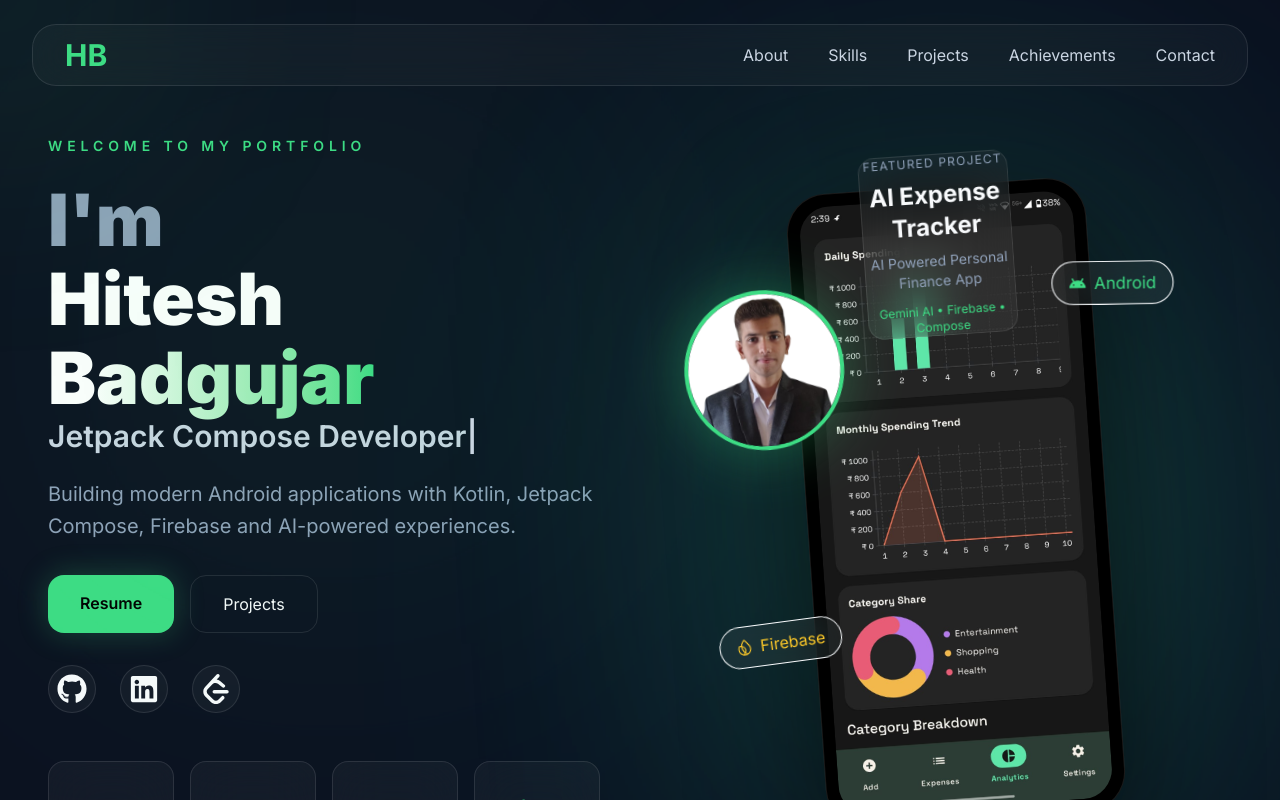
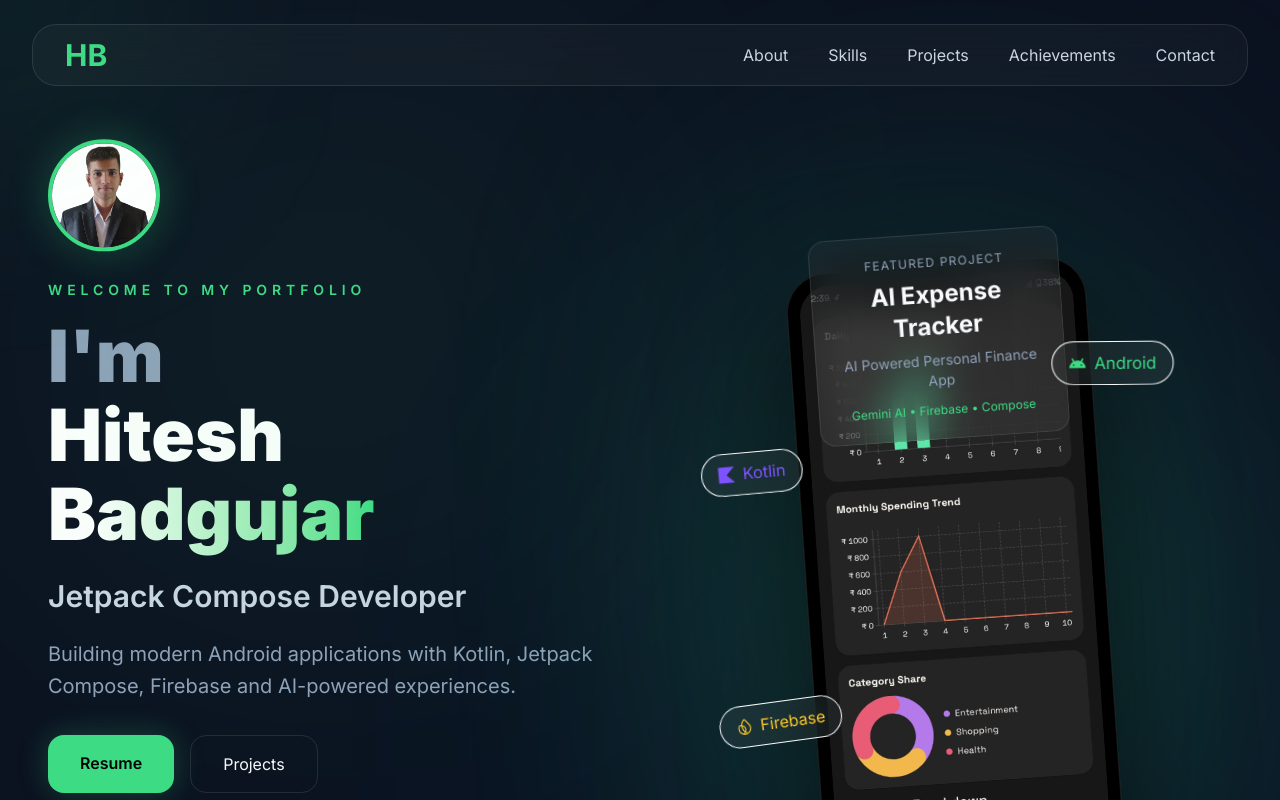
Before and after one commit to Hitesh-1501/portfolio, a React (Vite) app: page / in a window 1280 px wide. Shown: the top 800 px of the page. Built offline with nearby package versions, Linux system fonts and the light colour scheme.

Commit message:
update UI

```diff
--- a/src/components/PhoneMockup.jsx
+++ b/src/components/PhoneMockup.jsx
@@ -1,6 +1,5 @@
 import analytics from "../assets/images/analytics.png"
 import FloatingTech from "./FloatingTech";
-import ProfilePhoto from "./ProfilePhoto";
 
 const PhoneMockup = () => {
   return (
@@ -9,13 +8,22 @@
       relative
       w-[260px]
       lg:w-[300px]
-
       mx-auto
 
+      /* Base tilted position */
       rotate-[-4deg]
+
+      /* Smoothly resets to normal upright position on hover */
+      hover:rotate-0
+      hover:scale-[1.03]
+
+      transition-all
+      duration-500
+      ease-out
+      cursor-pointer
+      z-10
       "
     >
-      <ProfilePhoto />
       {/* Featured Project Card */}
       <div
         className="
@@ -30,8 +38,8 @@
         border
         border-white/10
         rounded-2xl
-        w - [250px]
-        p- 5
+        w-[250px]
+        p-5
         text-center
         "
       >
@@ -69,7 +77,7 @@
         </p>
       </div>
 
-      {/* Glow */}
+      {/* Glow Backdrop */}
       <div
         className="
         absolute
@@ -77,32 +85,22 @@
         bg-[#3DDC84]
         blur-[150px]
         opacity-30
+        pointer-events-none
         "
       />
 
       <FloatingTech />
 
-      {/* Phone */}
+      {/* Phone Shell Container */}
       <div
           className="
           relative
-
           rounded-[40px]
-
           border
           border-white/10
-
           bg-black
-
           p-3
-
           shadow-[0_40px_120px_rgba(0,0,0,0.6)]
-
-          hover:rotate-0
-          hover:scale-105
-
-          transition-all
-          duration-500
           "
         >
         <img
--- a/src/components/ProfilePhoto.jsx
+++ b/src/components/ProfilePhoto.jsx
@@ -5,31 +5,27 @@
   return (
     <motion.div
       animate={{
-        y: [-10, 10, -10],
+        y: [-4, 4, -4],
       }}
       transition={{
-        duration: 5,
+        duration: 4,
         repeat: Infinity,
+        ease: "easeInOut"
       }}
-      className="
-      absolute
-      -left-28
-      top-24
-      z-30
-      "
+      className="mb-2 self-start"
     >
       <div
         className="
         relative
-        w-40
-        h-40
+        w-24
+        h-24
+        sm:w-28
+        sm:h-28
         rounded-full
         overflow-hidden
-
         border-4
         border-[#3DDC84]
-
-        shadow-[0_0_60px_rgba(61,220,132,0.35)]
+        shadow-[0_0_40px_rgba(61,220,132,0.25)]
         "
       >
         <img
--- a/src/sections/Hero.jsx
+++ b/src/sections/Hero.jsx
@@ -11,6 +11,7 @@
 import Container from "../components/Container"
 import HeroStats from "../components/HeroStats"
 import PhoneMockup from "../components/PhoneMockup"
+import ProfilePhoto from "../components/ProfilePhoto" // <-- Imported Here
 
 import { personalInfo } from "../data/portfolioData"
 
@@ -73,13 +74,16 @@
           items-center
         "
         >
-          {/* Left */}
+          {/* Left Column */}
             <motion.div
               initial={{ opacity: 0, x: -60 }}
               animate={{ opacity: 1, x: 0 }}
               transition={{ duration: 0.8 }}
               className="flex flex-col loop"
             >
+
+            {/* PROFILE PHOTO INSERTED HERE: Clean layout integration */}
+            <ProfilePhoto />
 
             <motion.p
               initial={{ opacity: 0, y: 20 }}
@@ -91,6 +95,7 @@
               tracking-[0.35em]
               text-sm
               font-semibold
+              mt-6
               "
             >
               Welcome To My Portfolio
@@ -102,12 +107,10 @@
               animate={{ opacity: 1, y: 0 }}
               transition={{ delay: 0.4 }}
               className="
-              mt-6
-
+              mt-4
               text-5xl
               md:text-6xl
               lg:text-7xl
-
               font-black
               leading-[1.1]
               "
@@ -131,9 +134,22 @@
                 Hitesh Badgujar
               </span>
             </motion.h1>
+
+            <motion.h2
+              initial={{ opacity: 0, y: 20 }}
+              animate={{ opacity: 1, y: 0 }}
+              transition={{ delay: 0.6 }}
+              className="
+              mt-6
+              text-2xl
+              md:text-3xl
+              font-semibold
+              text-slate-300
+              "
+            >
             <TypeAnimation
               sequence={[
-                "Android== Developer",
+                "Android Developer",
                 1500,
                 "Jetpack Compose Developer",
                 1500,
@@ -151,6 +167,9 @@
               text-slate-300
               "
             />
+
+            </motion.h2>
+
             <p
              className="
               text-lg
@@ -225,22 +244,16 @@
                 className="
                 w-12
                 h-12
-
                 rounded-full
-
                 bg-white/[0.04]
                 border
                 border-white/10
-
                 flex
                 items-center
                 justify-center
-
                 hover:border-[#3DDC84]
                 hover:bg-[#3DDC84]/10
-
                 hover:-translate-y-1
-
                 transition-all
                 duration-300
                 "
@@ -252,22 +265,16 @@
                className="
                 w-12
                 h-12
-
                 rounded-full
-
                 bg-white/[0.04]
                 border
                 border-white/10
-
                 flex
                 items-center
                 justify-center
-
                 hover:border-[#3DDC84]
                 hover:bg-[#3DDC84]/10
-
                 hover:-translate-y-1
-
                 transition-all
                 duration-300
                 "
@@ -279,23 +286,17 @@
                 className="
                 w-12
                 h-12
-
                 rounded-full
-
                 bg-white/[0.04]
                 border
                 border-white/10
-
                 flex
                 items-center
                 justify-center
-
                 hover:border-[#3DDC84]
                 hover:bg-[#3DDC84]/10
-
                 hover:-translate-y-1
-
-                transition-all
+                transition-all[cite: 3, 6]
                 duration-300
                 "
               >
@@ -307,7 +308,7 @@
             <HeroStats />
           </motion.div>
 
-          {/* Right */}
+          {/* Right Column */}
           <motion.div
               initial={{ opacity: 0, x: 60 }}
               animate={{
```
